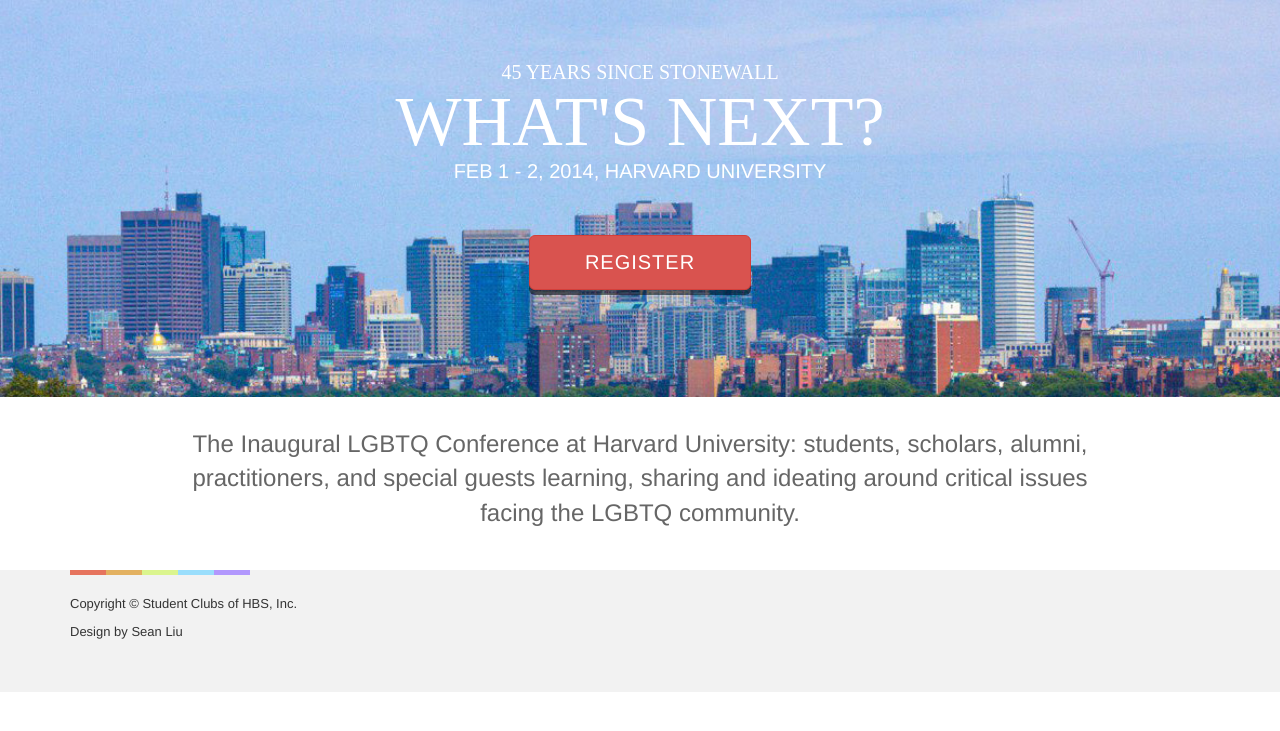
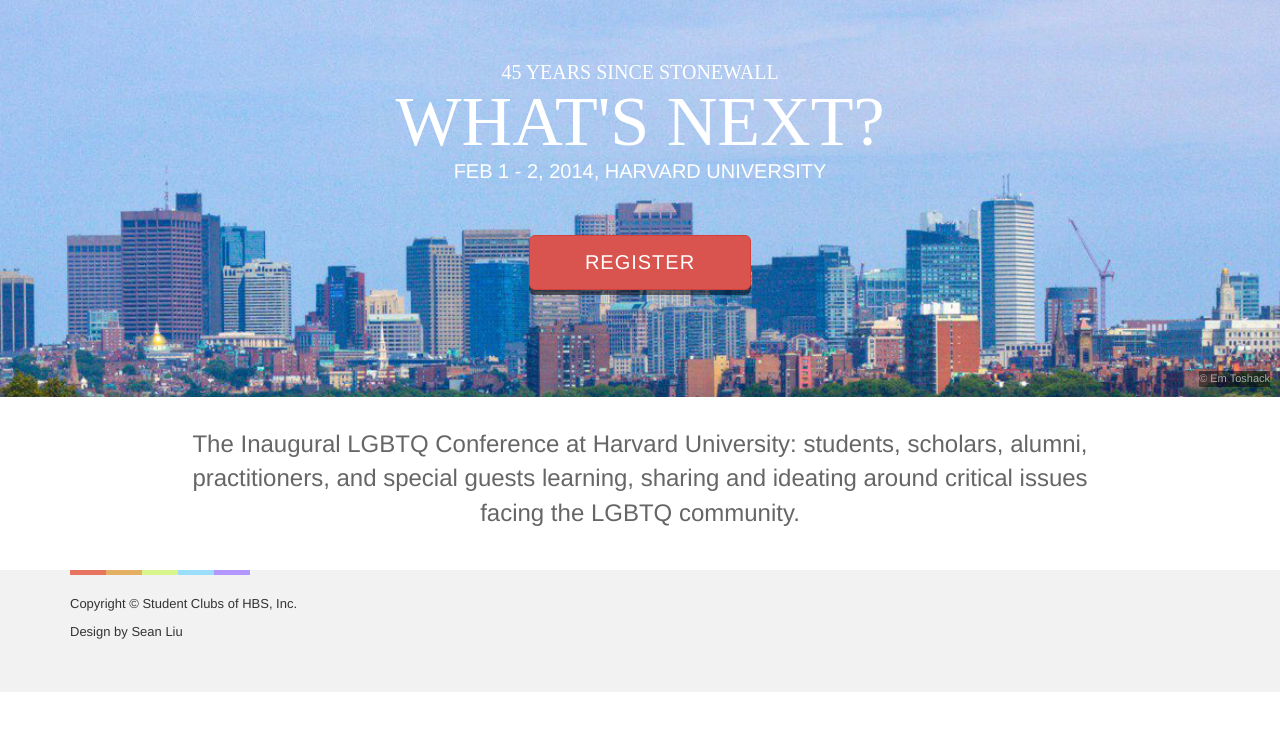
Before and after one commit to seanyliu/outlaw, a website: page index.html in a window 1280 px wide. Shown: the part 53-784 px from the top of the page. Drawn offline with Linux system fonts and the light colour scheme; a web font is replaced by a local one.

Commit message:
added em toshack credits

```diff
--- a/css/index.css
+++ b/css/index.css
@@ -2,6 +2,7 @@
   background: url(../images/bg-skyline.jpg);
   background-size: cover;
   height: 450px;
+  position: relative;
 }
 
 #top-bg h1 {
@@ -45,6 +46,21 @@
   color: #FFF;
 }
 
+.photo-copyright {
+  position: absolute;
+  bottom: 10px;
+  right: 10px;
+  font-size: 11px;
+  color: #AAA;
+  text-transform: none;
+  background-color: rgba(0, 0, 0, 0.5);
+}
+
+.photo-copyright:hover {
+  text-decoration: none;
+  color: #FFF;
+}
+
 #slogan {
   padding-top: 30px;
   padding-bottom: 30px;
--- a/index.html
+++ b/index.html
@@ -58,6 +58,7 @@
     <p class="text-center">
       <button type="button" class="btn btn-danger btn-lg">Register</button>
     </p>
+    <a href="http://www.emtoshack.com" class="photo-copyright">&copy; Em Toshack</a>
   </div>
 </div>
 
```
